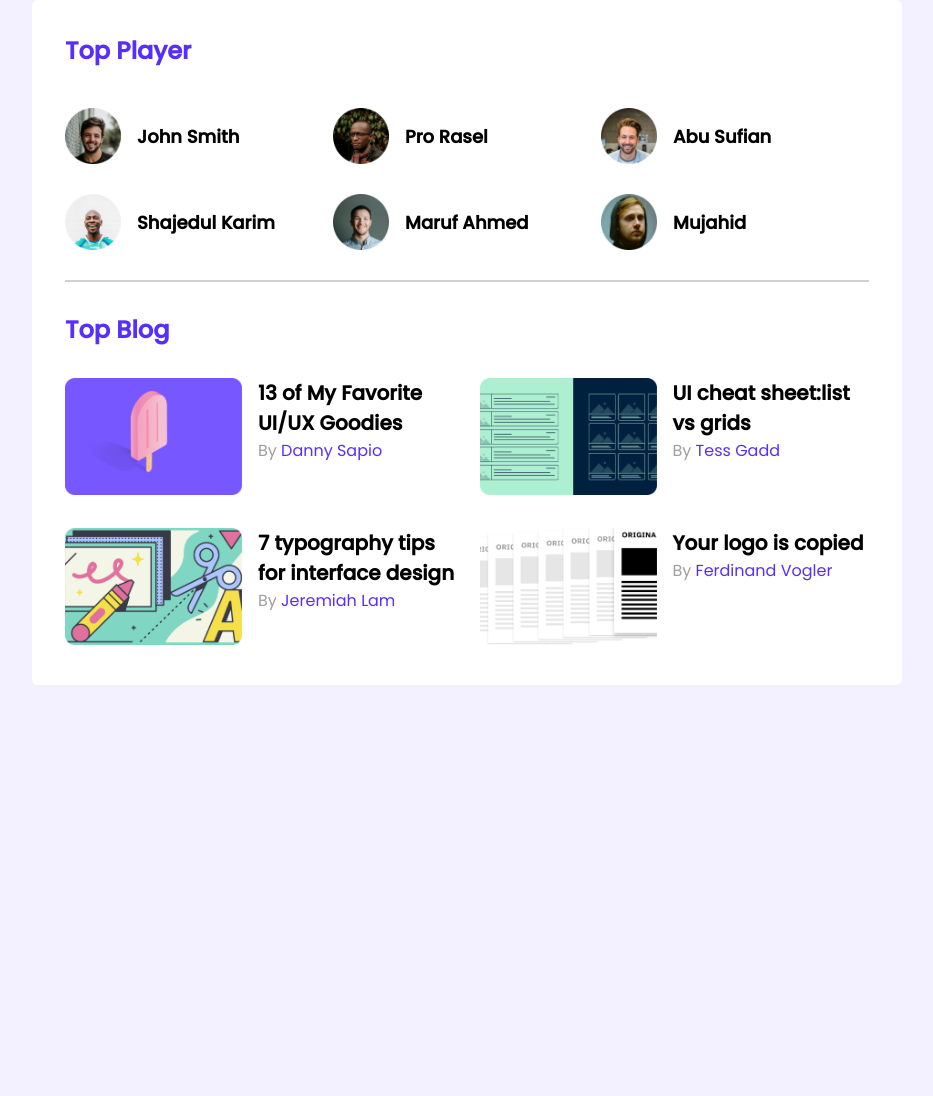
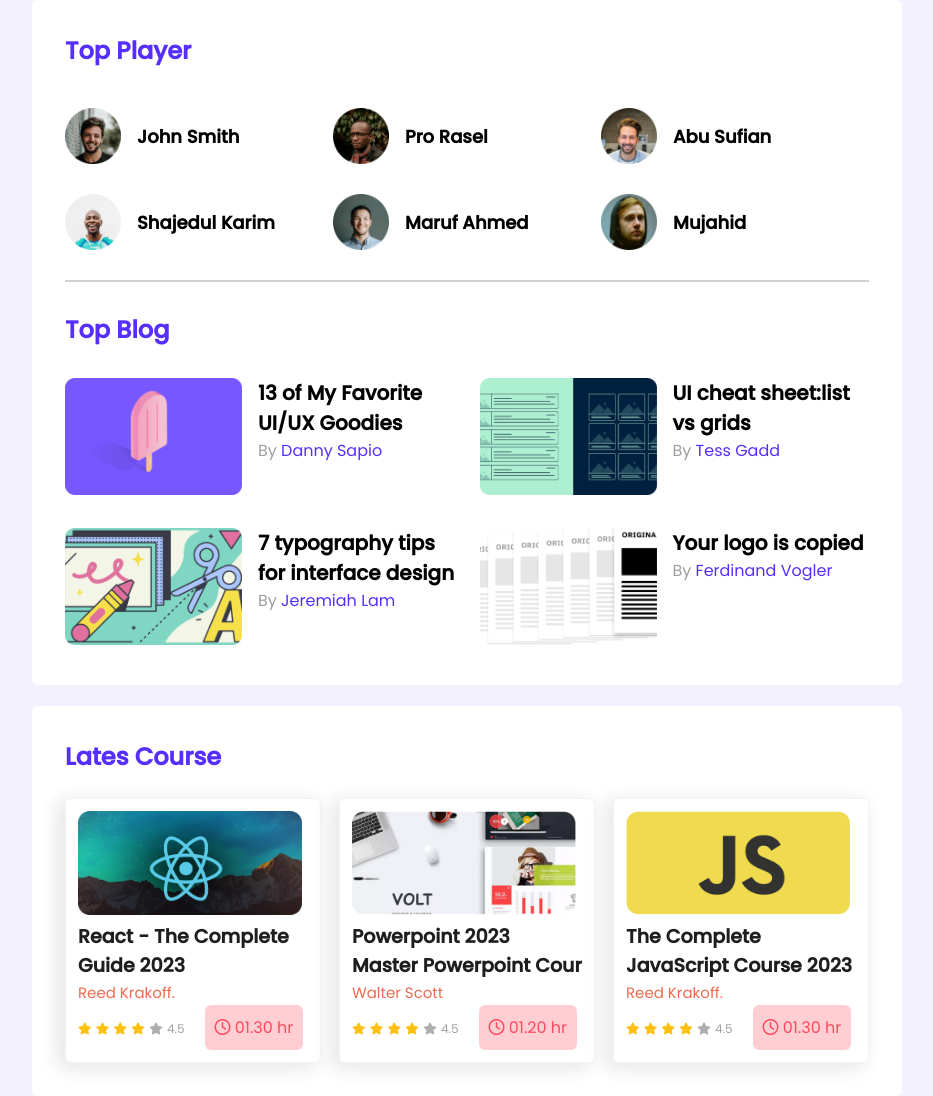
Before and after one commit to Antorkarmokar28/leader-broad-css-3, a plain HTML site: page index.html in a window 1280 px wide. Shown: the whole page, without its empty margins (173-1106 px from the left). Before the commit the page ends 800 px from the top, so only its background shows below. Drawn offline with Linux system fonts and the light colour scheme; a web font is replaced by a local one.

Commit message:
lates course section added this website

```diff
--- a/index.html
+++ b/index.html
@@ -5,6 +5,8 @@
     <meta http-equiv="X-UA-Compatible" content="IE=edge">
     <meta name="viewport" content="width=device-width, initial-scale=1.0">
     <title>Leader Broad</title>
+    <!-- fontawsome -->
+    <script src="https://kit.fontawesome.com/52d4052aca.js" crossorigin="anonymous"></script>
     <!-- stylesheet -->
     <link rel="stylesheet" href="styles/style.css">
 </head>
@@ -105,6 +107,83 @@
                 </div>
             </div>
         </section>
+        <!-- lates courses sectin start -->
+        <section class="lates-courses">
+            <div class="container">
+                <h2 class="lates-course-title">Lates Course</h2>
+                <div class="courses">
+                    <div class="course">
+                        <div class="course-thamnail">
+                            <img src="images/courses/course-1.png" alt="">
+                        </div>
+                        <div class="course-details">
+                            <h3 class="course-details-title">React - The Complete Guide 2023</h3>
+                            <p class="course-author"><a href="#">Reed Krakoff.</a></p>
+                            <div class="course-info">
+                                <div class="course-rating">
+                                    <i class="fa-solid fa-star filled"></i>
+                                    <i class="fa-solid fa-star filled"></i>
+                                    <i class="fa-solid fa-star filled"></i>
+                                    <i class="fa-solid fa-star filled"></i>
+                                    <i class="fa-solid fa-star empty"></i>
+                                    <span class="point">4.5</span>
+                                </div>
+                                <div class="course-duration">
+                                    <i class="fa-regular fa-clock"></i>
+                                    <span class="time">01.30 hr</span>
+                                </div>
+                            </div>
+                        </div>
+                    </div>
+                    <div class="course">
+                        <div class="course-thamnail">
+                            <img src="images/courses/course-2.png" alt="">
+                        </div>
+                        <div class="course-details">
+                            <h3 class="course-details-title">Powerpoint 2023<br>Master Powerpoint Cour</h3>
+                            <p class="course-author"><a href="#">Walter Scott</a></p>
+                            <div class="course-info">
+                                <div class="course-rating">
+                                    <i class="fa-solid fa-star filled"></i>
+                                    <i class="fa-solid fa-star filled"></i>
+                                    <i class="fa-solid fa-star filled"></i>
+                                    <i class="fa-solid fa-star filled"></i>
+                                    <i class="fa-solid fa-star empty"></i>
+                                    <span class="point">4.5</span>
+                                </div>
+                                <div class="course-duration">
+                                    <i class="fa-regular fa-clock"></i>
+                                    <span class="time">01.20 hr</span>
+                                </div>
+                            </div>
+                        </div>
+                    </div>
+                    <div class="course">
+                        <div class="course-thamnail">
+                            <img src="images/courses/course-3.png" alt="">
+                        </div>
+                        <div class="course-details">
+                            <h3 class="course-details-title">The Complete JavaScript Course 2023</h3>
+                            <p class="course-author"><a href="#">Reed Krakoff.</a></p>
+                            <div class="course-info">
+                                <div class="course-rating">
+                                    <i class="fa-solid fa-star filled"></i>
+                                    <i class="fa-solid fa-star filled"></i>
+                                    <i class="fa-solid fa-star filled"></i>
+                                    <i class="fa-solid fa-star filled"></i>
+                                    <i class="fa-solid fa-star empty"></i>
+                                    <span class="point">4.5</span>
+                                </div>
+                                <div class="course-duration">
+                                    <i class="fa-regular fa-clock"></i>
+                                    <span class="time">01.30 hr</span>
+                                </div>
+                            </div>
+                        </div>
+                    </div>
+                </div>
+            </div>
+        </section>
     </main>
     <!-- main end -->
 </body>
--- a/styles/style.css
+++ b/styles/style.css
@@ -9,6 +9,11 @@
 body{
     background-color: #F3F1FF;
     font-family: 'Poppins', sans-serif;
+}
+main{
+    display: flex;
+    flex-direction: column;
+    align-items: center;
 }
 .container{
     width: 870px;
@@ -22,10 +27,6 @@
 /* top player section style */
 .top-player{
     margin-bottom: 30px;
-}
-.top-player-setion{
-    display: flex;
-    justify-content: center;
 }
 .section-title{
     color: #562EFF;
@@ -94,3 +95,70 @@
     text-decoration: none;
     color: #562EFF;
 }
+
+/* ------------------------------
+    lates courses section style
+------------------------------ */
+.lates-courses{
+    margin-top: 21px;
+}
+.lates-course-title{
+    color: #562EFF;
+    font-style: normal;
+    font-size: 24px;
+    margin-bottom: 24px;
+}
+.courses{
+    display: grid;
+    grid-template-columns: repeat(3, 1fr);
+    grid-column-gap: 18px;
+}
+.course{
+    padding: 12px;
+    border-radius: 6px;
+    border: 1px solid #f3f3f3;
+    box-shadow: -6px 4px 18px 3px #e9e9e9;
+}
+.course .course-thamnail img{
+    width: 224px;
+    height: 104px;
+}
+.course-details .course-details-title{
+    color: #1E1E1E;
+    font-size: 19px;
+    font-style: normal;
+}
+.course-details .course-author a{
+    text-decoration: none;
+    color: #ED6B4F;
+    font-weight: 400;
+    font-size: 15px;
+}
+.course-info{
+    display: flex;
+    gap: 20px;
+    align-items: center;
+}
+.fa-star.filled{
+    color: #FFC014;
+    font-size: 12px;
+}
+.fa-star.empty{
+    color: #AEAEAE;
+    font-size: 12px;
+}
+.course-rating .point{
+    color: #A2A2A2;
+    font-size: 12px;
+}
+.course-duration{
+    background-color: #ff4a5f45;
+    padding: 10px 10px;
+    border-radius:6px
+}
+.fa-clock{
+    color: #FF4A60;
+}
+.time{
+    color: #FF4A60;
+}
```
